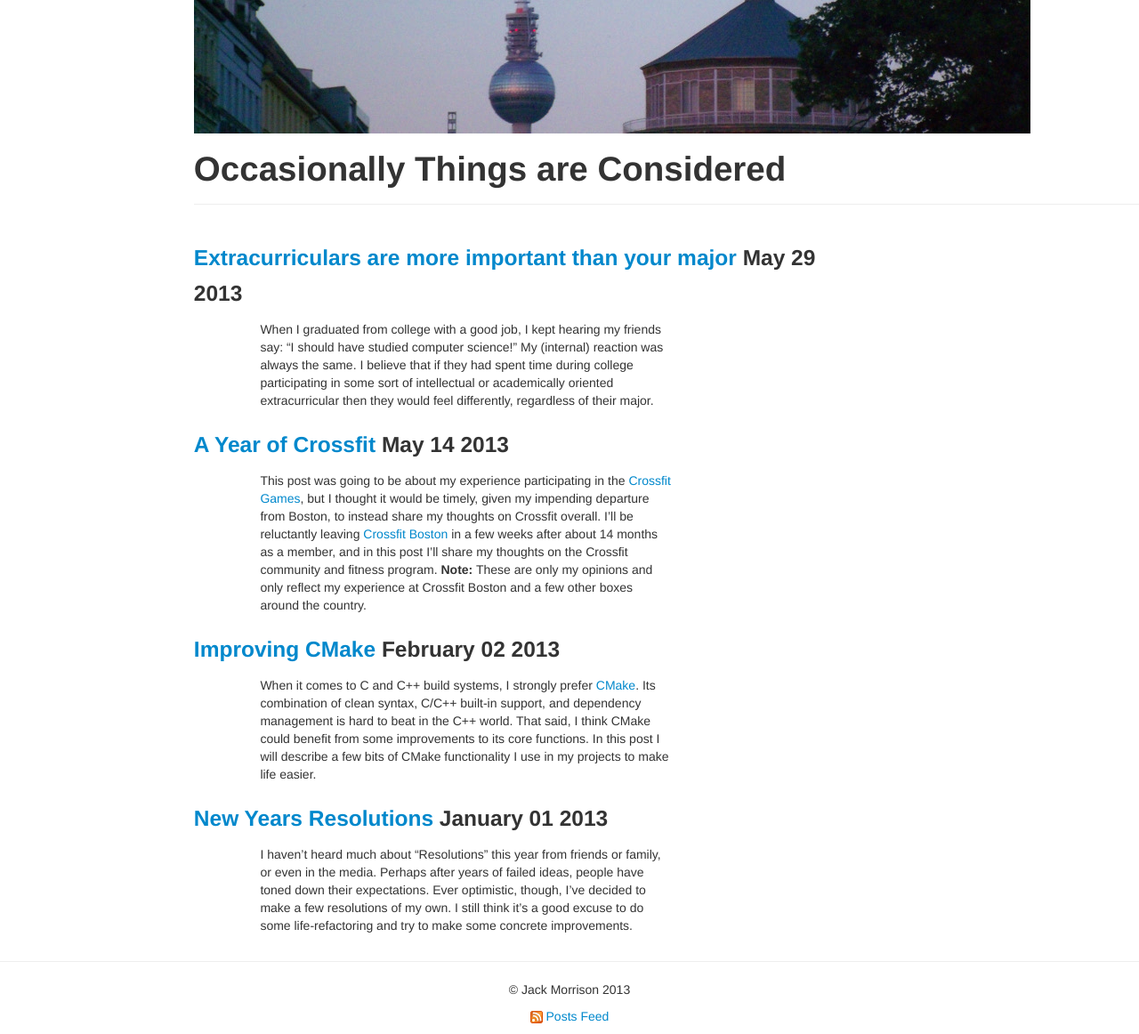
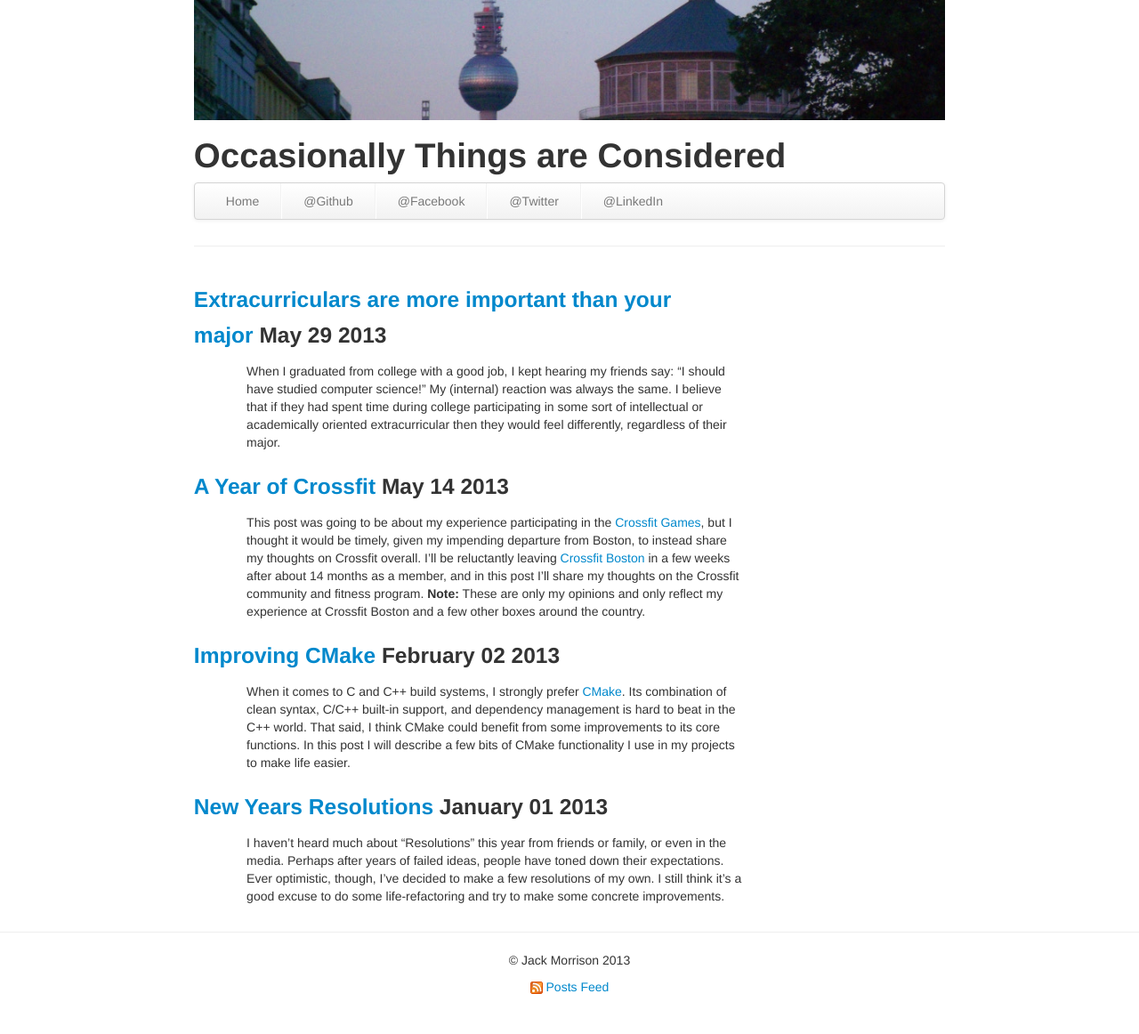
Before and after one commit to chachi/chachi.github.io, a Jekyll site: the page built from index.html, in a window 1280 px wide. Shown: the whole page at 89% size. Built offline with Jekyll 4.4.1, drawn with Linux system fonts in a browser that asks for light colours; the list of posts is cut into pages by our own code; after the commit the page ends 1129 px from its top, so only the background shows below that.

Commit message:
Adds social links.

```diff
--- a/_layouts/index.html
+++ /dev/null
@@ -1,25 +0,0 @@
-<!DOCTYPE html>
-<html>
-  <head>
-    <meta name="viewport" content="width=device-width, initial-scale=1.0">
-    <link href="/css/bootstrap.min.css" rel="stylesheet" media="screen">
-    <link href="/css/syntax.css" rel="stylesheet">
-    <link rel="alternate" type="application/rss+xml" title="{{ page.title }}" href="/feed.xml" />
-    <title>{{page.title}}</title>
-  </head>
-  <body>
-    <script src="http://code.jquery.com/jquery.js"></script>
-    <script src="/js/bootstrap.min.js"></script>
-
-    <div class="row-fluid">
-      <div class="offset2">
-	<img src="/images/header.jpg" />
-	<div class="page-header">
-	  <h1>{{ page.title }}</h1>
-	</div>
-	{% include content.html %}
-      </div>
-    </div>
-    {% include footer.html %}
-  </body>
-</html>
--- /dev/null
+++ b/_layouts/toplevel.html
@@ -0,0 +1,59 @@
+<!DOCTYPE html>
+<html>
+  <head>
+    <meta name="viewport" content="width=device-width, initial-scale=1.0">
+    <link href="/css/bootstrap.min.css" rel="stylesheet" media="screen">
+    <link href="/css/syntax.css" rel="stylesheet">
+    <link rel="alternate"
+          type="application/rss+xml"
+          title="{{ page.title }}"
+          href="/feed.xml" />
+    <title>{{page.title}}</title>
+  </head>
+  <body>
+    <script src="http://code.jquery.com/jquery.js"></script>
+    <script src="/js/bootstrap.min.js"></script>
+
+    <div class="row-fluid">
+      <div class="offset2 span8">
+        <img src="/images/header.jpg" />
+        <div class="page-header">
+          <h1>{{ page.title }}</h1>
+          <div class=".nav-collapse.collapse" >
+            <div class="navbar">
+              <div class="navbar-inner">
+                <ul class="nav">
+                  <li id="homeNav"><a href="/">
+                      Home
+                  </a></li>
+                  <li class="divider-vertical">
+                  <!-- <li id="contextNav"><a href="/context.html"> -->
+                  <!--     Context -->
+                  <!-- </a></li> -->
+                  <!-- <li class="divider-vertical"> -->
+                  <li><a href="https://www.github.com/chachi">
+                      @Github
+                  </a></li>
+                  <li class="divider-vertical">
+                  <li><a href="https://www.facebook.com/jack.morrison1">
+                      @Facebook
+                  </a></li>
+                  <li class="divider-vertical">
+                  <li><a href="https://twitter.com/jackmorrison">
+                      @Twitter
+                  </a></li>
+                  <li class="divider-vertical">
+                  <li><a href="http://www.linkedin.com/in/morrisonjack/">
+                      @LinkedIn
+                  </a></li>
+                </ul>
+              </div>
+            </div>
+          </div>
+        </div>
+        {% include content.html %}
+      </div>
+    </div>
+    {% include footer.html %}
+  </body>
+</html>
--- a/index.html
+++ b/index.html
@@ -10,7 +10,7 @@ title: Occasionally Things are Considered
     </h3>
   </div>
 
-  <div class="offset1 span8">
+  <div class="offset1 span12">
     {{post.excerpt}}
   </div>
 </div>
```
Also changed, not shown: other parts of index.html (+1 -1 lines).
